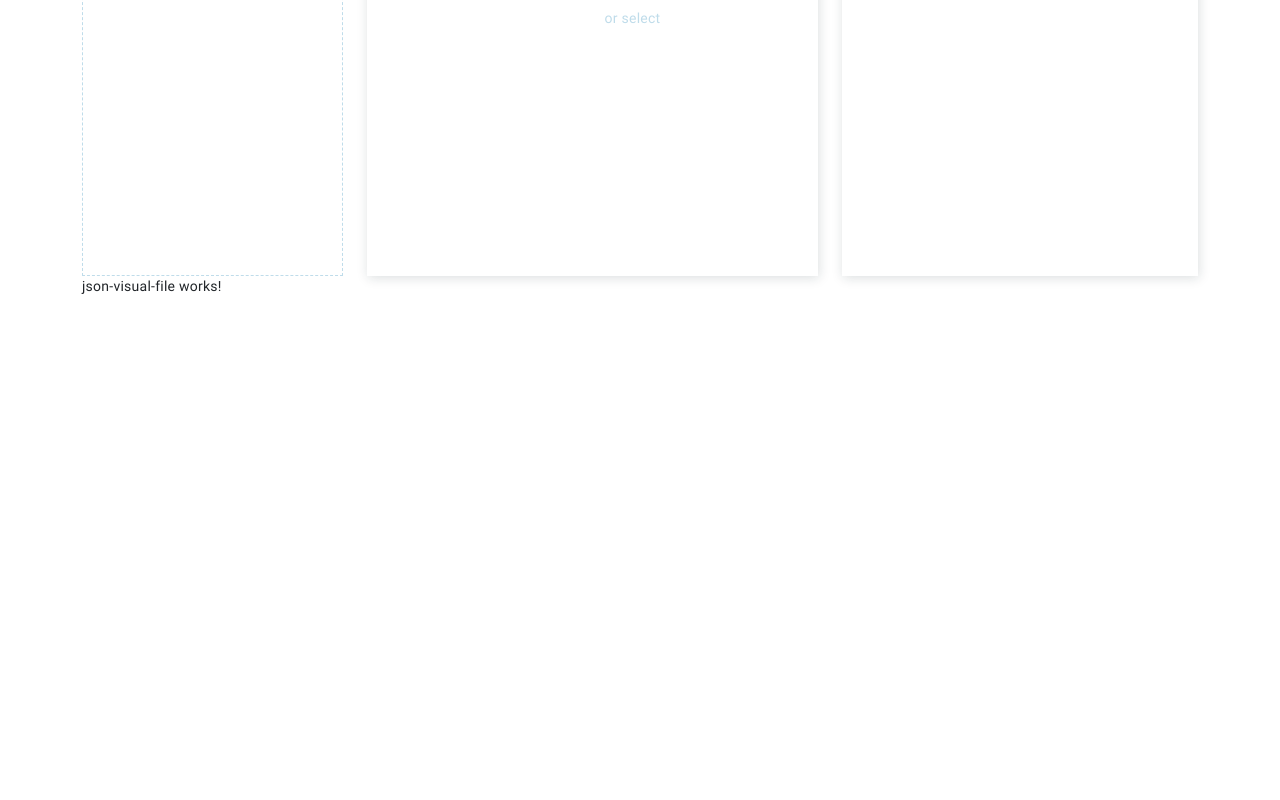
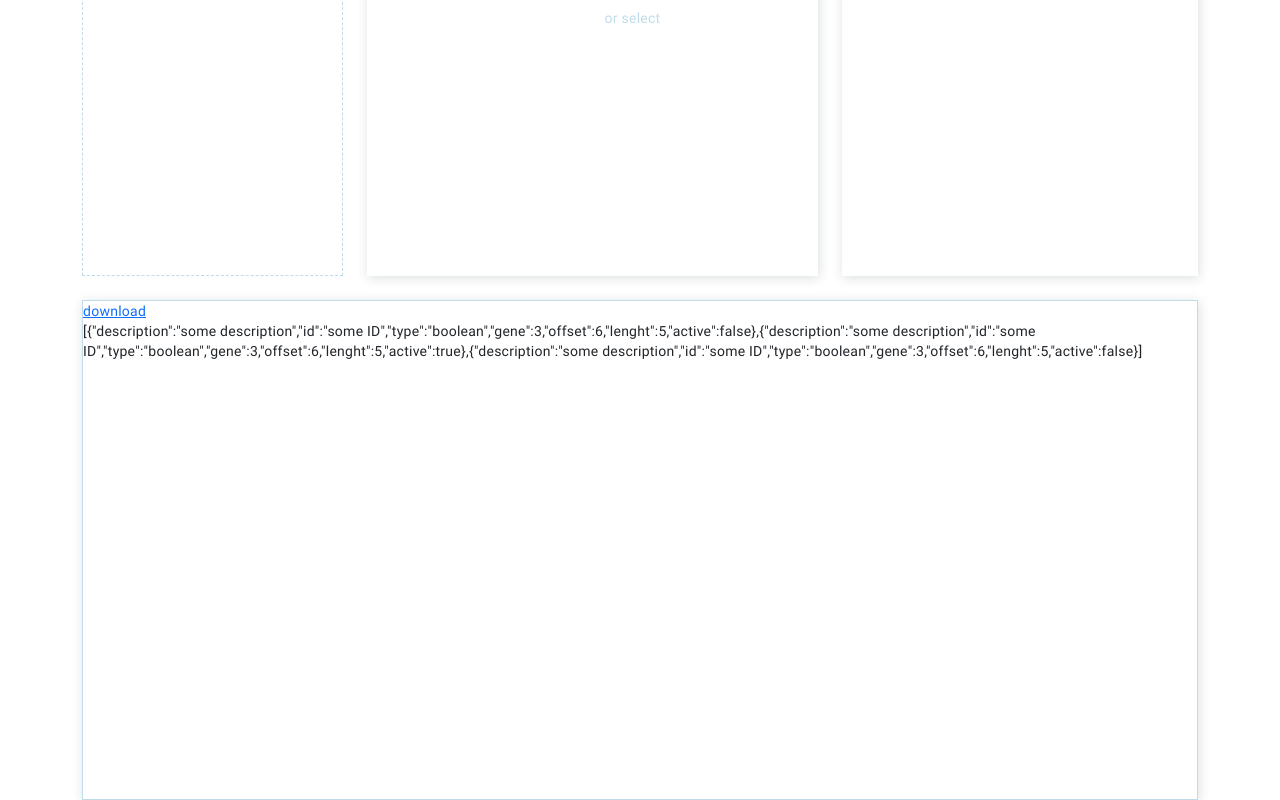
Before and after one commit to Totem-gdn/totem-dna-constructor, an Angular app: page / in a window 1280 px wide. Shown: the part 785-1585 px from the top of the page. Before the commit the page ends 1093 px from the top, so only its background shows below. Built offline with nearby package versions, Linux system fonts and the light colour scheme.

Commit message:
make download json file

```diff
--- a/src/app/modules/main/components/json-visual-file/json-visual-file.component.html
+++ b/src/app/modules/main/components/json-visual-file/json-visual-file.component.html
@@ -1 +1,13 @@
-<p>json-visual-file works!</p>
+<div class="wraper mt-4">
+    <div class="row">
+        <div class="col-md-2 downloadBtn">
+             <a [href]="jsonUrl" download="file.json"><span>download</span></a>
+        </div>
+    </div>
+
+    <div class="row">
+        <div class="col-md">
+            {{jsonAsString}}
+        </div>
+    </div>
+</div>
--- a/src/app/modules/main/components/json-visual-file/json-visual-file.component.scss
+++ b/src/app/modules/main/components/json-visual-file/json-visual-file.component.scss
@@ -0,0 +1,11 @@
+@import 'src/styles/scss/variables.scss';
+
+.wraper{
+    width: 100%;
+    height: 500px;
+    border: 1px solid $grey;
+    box-shadow: 1px 2px 11px rgba(20, 38, 48, 0.15);
+    .downloadBtn{
+        cursor: pointer;
+    }
+}
--- a/src/app/modules/main/components/json-visual-file/json-visual-file.component.ts
+++ b/src/app/modules/main/components/json-visual-file/json-visual-file.component.ts
@@ -1,4 +1,5 @@
-import { Component, Input, OnInit } from '@angular/core';
+import { Component, Input, OnChanges, OnInit, SimpleChanges } from '@angular/core';
+import { DomSanitizer, SafeUrl } from '@angular/platform-browser';
 import { PropertyModel } from '../../models/property.model';
 
 @Component({
@@ -6,13 +7,31 @@ import { PropertyModel } from '../../models/property.model';
   templateUrl: './json-visual-file.component.html',
   styleUrls: ['./json-visual-file.component.scss']
 })
-export class JsonVisualFileComponent implements OnInit {
+export class JsonVisualFileComponent implements OnInit, OnChanges {
   @Input() propertyList!: PropertyModel[];
-  constructor() { }
+  jsonAsString: string = '';
+  jsonUrl: any;;
+  constructor(
+    private sanitizer: DomSanitizer
+  ) { }
 
   ngOnInit(): void {
     console.log('propertyList', this.propertyList);
+  }
 
+  ngOnChanges(changes: SimpleChanges): void {
+    console.log('change');
+
+    this.jsonAsString = JSON.stringify(this.propertyList);
+    this.createJsonForDownload();
+  }
+
+  createJsonForDownload(): void {
+    const theJSON = JSON.stringify(this.propertyList);
+    const blob = new Blob([theJSON],{type: 'text/json'});
+    const url = window.URL.createObjectURL(blob);
+    const uri: SafeUrl = this.sanitizer.bypassSecurityTrustUrl(url);
+    this.jsonUrl = uri;
   }
 
 }
--- a/src/app/modules/main/components/main/main-page.component.ts
+++ b/src/app/modules/main/components/main/main-page.component.ts
@@ -10,7 +10,9 @@ import { DataService } from '../../services/data.service';
 })
 export class MainPageComponent implements OnInit {
   propertyList: PropertyModel[] = [
+    { description: "some description", id: "some ID", type: PROPERTIES_LOWERCASE.BOOLEAN, gene: 3, offset: 6, lenght: 5, active: false },
     { description: "some description", id: "some ID", type: PROPERTIES_LOWERCASE.BOOLEAN, gene: 3, offset: 6, lenght: 5, active: true },
+    { description: "some description", id: "some ID", type: PROPERTIES_LOWERCASE.BOOLEAN, gene: 3, offset: 6, lenght: 5, active: false },
   ];
   selectedProperty?: PropertyModel;
   indexSelectedProperty!: number;
```
